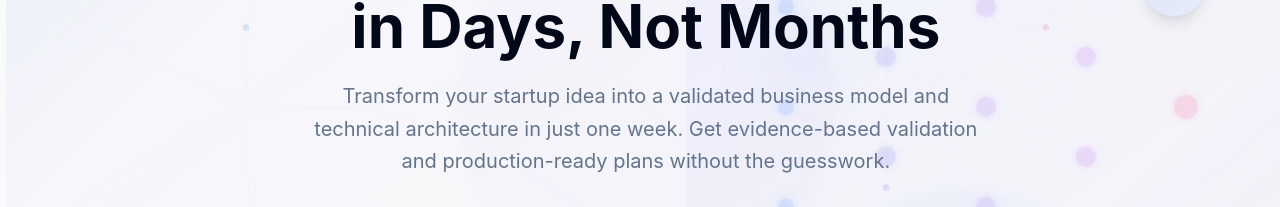
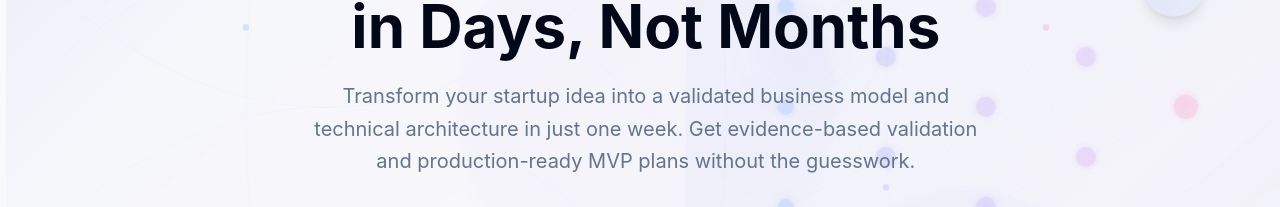
Before and after one commit to chris00walker/startupai.site, a Next.js app: page / in a window 1280 px wide. Shown: the part 270-477 px from the top of the page. Built offline with nearby package versions, Linux system fonts and the light colour scheme.

Commit message:
Edit Hero to add MVP plans

```diff
--- a/src/components/sections/Hero.tsx
+++ b/src/components/sections/Hero.tsx
@@ -51,7 +51,7 @@ export function Hero() {
 
           <p className="text-xl text-muted-foreground mb-8 max-w-2xl mx-auto leading-relaxed">
             Transform your startup idea into a validated business model and technical architecture
-            in just one week. Get evidence-based validation and production-ready plans without
+            in just one week. Get evidence-based validation and production-ready MVP plans without
             the guesswork.
           </p>
 
```
